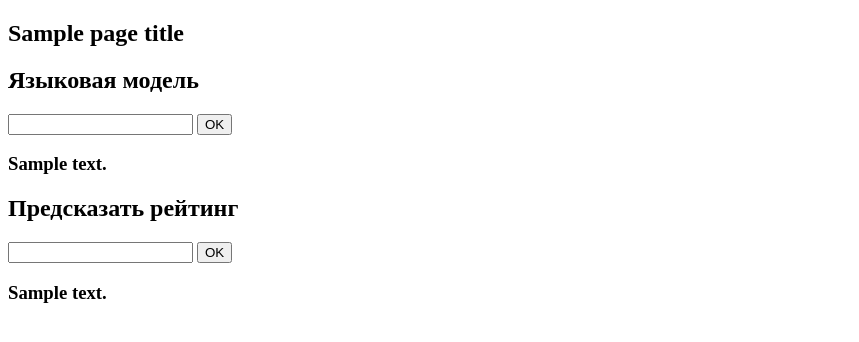
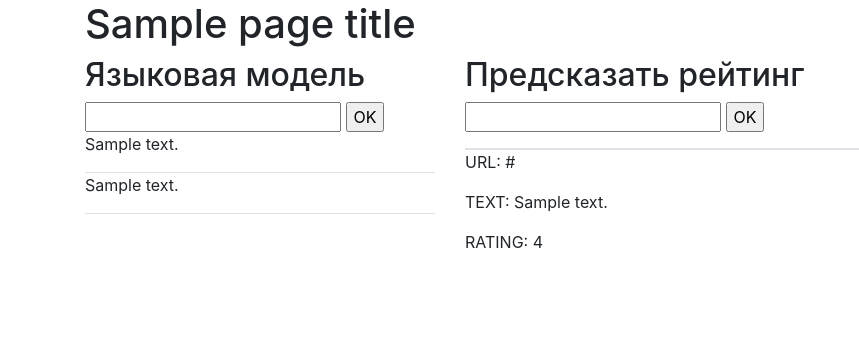
Before and after one commit to dumbturtle/web_analyse_post, a Flask app: template webapp/templates/index.html in a window 1280 px wide. Shown: the top 342 px of the page, without its empty margins (0-859 px from the left). Run offline with Flask 2, Linux system fonts and the light colour scheme; the template is opened without the code that fills it: most values are stand-ins (such as "Sample title", 1, 10 or a date in 2020); parts of the project's set-up code (start-up, migrations or seed data) failed here and were passed over; some libraries are stand-ins or nearby versions.

Commit message:
Добавлено взаимодействие с базой данных

```diff
--- /dev/null
+++ b/create_db.py
@@ -0,0 +1,3 @@
+from webapp import db, create_app
+
+db.create_all(app=create_app())
--- a/webapp/__init__.py
+++ b/webapp/__init__.py
@@ -1,26 +1,43 @@
 
 from flask import  Flask, render_template, request
+from webapp.load_data_nlp import load_language_model, load_classification_nlp
+from webapp.get_post_from_d3 import requesting_data
+from webapp.save_get_db import save_class_nlp,save_lm_nlp,get_class_nlp,get_lm_nlp
+from webapp.model import db
+
+language_model = load_language_model()
+classification_model = load_classification_nlp()
 
 def create_app():
 	app = Flask(__name__)
 	app.config.from_pyfile('config.py')
+	db.init_app(app)
 	@app.route('/')
 	def index():
 		title = app.config['TITLE']
-		lm_text = 'Здесь будет ответ языковой модели'
-		class_text = 'Здесь будет ответ нейросети'
-		return render_template('index.html', page_title=title, class_answer=class_text, lm_answer=lm_text)
+		return render_template('index.html', page_title=title, class_nlp_answer_db = get_class_nlp(), lm_answer_db = get_lm_nlp())
 
 	@app.route('/<index>/', methods=['POST'])
 	def work_with_data(index):
 		title = app.config['TITLE']
-		lm_text = 'Здесь будет ответ языковой модели'
-		class_text = 'Здесь будет ответ нейросети'
 		if index == 'lm_n':
 			lm_text = request.form['lm_text']
-			#return render_template('index.html', page_title=title, lm_answer=lm_text, class_answer=class_text)
+			if lm_text:
+				lm_text_nlp = language_model.predict(lm_text, n_words=10)
+				save_lm_nlp(lm_text_nlp)
+				lm_text_nlp = get_lm_nlp()
+			else:
+				lm_text_nlp = "Введите что-нибудь!"
+			return render_template('index.html', page_title=title, lm_answer_db = lm_text_nlp, class_nlp_answer_db = get_class_nlp())
 		elif index == 'class_n':
-			class_text = request.form['class_text']
-
-		return render_template('index.html', page_title=title, class_answer=class_text, lm_answer=lm_text)
+			post_url = request.form['post_url']
+			if post_url:
+				post_test = requesting_data(post_url)
+				class_text = classification_model.predict(post_test)
+				class_text = '{}'.format(class_text)
+				save_class_nlp(post_url,post_test,class_text)
+				class_text = get_class_nlp()
+			else:
+				class_text = 'Введите что-нибудь!'
+			return render_template('index.html', page_title=title, lm_answer_db = get_lm_nlp(), class_nlp_answer_db = class_text)
 	return app
--- a/webapp/config.py
+++ b/webapp/config.py
@@ -1 +1,6 @@
+import os
+basedir = os.path.abspath(os.path.dirname(__file__))
+
+SQLALCHEMY_DATABASE_URI = 'sqlite:///' + os.path.join(basedir, '..', 'post_nlp.db')
 TITLE = "Играем с FastAI"
+LIMIT_COUNT = 5
--- a/webapp/templates/index.html
+++ b/webapp/templates/index.html
@@ -2,31 +2,64 @@
 <html lang="ru">
 
 <head>
+	<!-- Required meta tags -->
+	<meta charset="utf-8">
+	<meta name="viewport" content="width=device-width, initial-scale=1, shrink-to-fit=no">
+
+	<!-- Bootstrap CSS -->
+	<link rel="stylesheet" href="https://stackpath.bootstrapcdn.com/bootstrap/4.3.1/css/bootstrap.min.css" integrity="sha384-ggOyR0iXCbMQv3Xipma34MD+dH/1fQ784/j6cY/iJTQUOhcWr7x9JvoRxT2MZw1T"
+	 crossorigin="anonymous">
+
 	<title>{{ page_title }}</title>
 </head>
 
 <body>
-
 	<div class="container">
-		<h2>{{ page_title }}</h2>
-	</div>
+			<h1>{{ page_title }}</h1>
+	<div class="row">
+		<div class="col-4">
 	<h2>Языковая модель</h2>
 	<form action = '/lm_n/' method="POST">
 		<input type="hidden" name="lm_p">
 		<input name="lm_text">
     <input type="submit"  value="OK">
 	</form>
-	<h3>{{ lm_answer }}</h3>
-
+	<p>{{ lm_answer }}</p>
+	<p>
+		{% for text_lm in lm_answer_db %}
+		<div class="border-top border-bottom">
+		<p> {{text_lm.text}} </p>
+		</div>
+		{% endfor %}
+	</p>
+	</div>
+<div class="col-8">
 	<h2>Предсказать рейтинг</h2>
 		<form action="/class_n/" method="POST">
-		<input name="class_text">
+		<input name="post_url">
     <input type="submit"  value="OK">
 	</form>
- 	<h3>{{ class_answer }}</h3>
 
+	 <p>
+		{% for text_class_nlp in class_nlp_answer_db %}
+		<div class="border-top border-bottom"></div>
+		<p>URL: {{text_class_nlp.url}}</p><p class="text-truncate" style="max-width: 600px;">TEXT: {{text_class_nlp.text}}</p><p>RATING: {{text_class_nlp.rating}}</p>
+		{% endfor %}
+	</div>
+	</p>
+
+</div>
 	</div>
 	</div>
+	<script src="https://code.jquery.com/jquery-3.3.1.slim.min.js" integrity="sha384-q8i/X+965DzO0rT7abK41JStQIAqVgRVzpbzo5smXKp4YfRvH+8abtTE1Pi6jizo"
+	crossorigin="anonymous">
+ </script>
+ <script src="https://cdnjs.cloudflare.com/ajax/libs/popper.js/1.14.7/umd/popper.min.js" integrity="sha384-UO2eT0CpHqdSJQ6hJty5KVphtPhzWj9WO1clHTMGa3JDZwrnQq4sF86dIHNDz0W1"
+	crossorigin="anonymous">
+ </script>
+ <script src="https://stackpath.bootstrapcdn.com/bootstrap/4.3.1/js/bootstrap.min.js" integrity="sha384-JjSmVgyd0p3pXB1rRibZUAYoIIy6OrQ6VrjIEaFf/nJGzIxFDsf4x0xIM+B07jRM"
+	crossorigin="anonymous">
+ </script>
 
 </body>
 
```
Also changed, not shown: webapp/get_post_from_d3.py (added, +27 -0 lines), webapp/load_data_nlp.py (added, +21 -0 lines), webapp/model.py (added, +21 -0 lines), webapp/save_get_db.py (added, +20 -0 lines), 1 other file.
